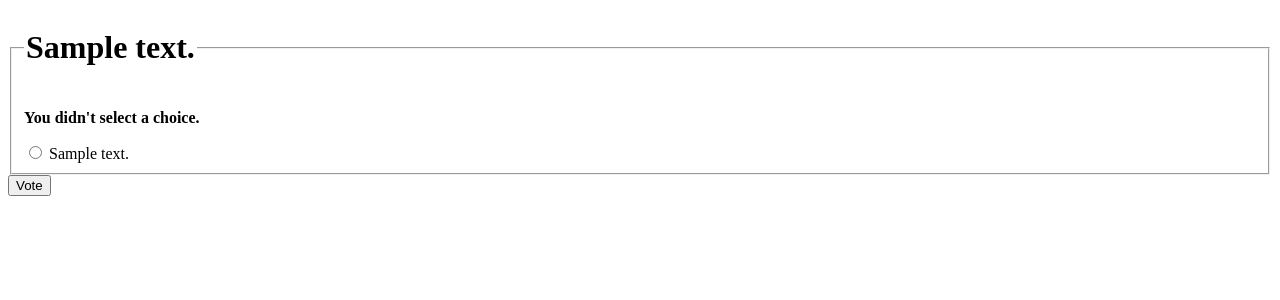
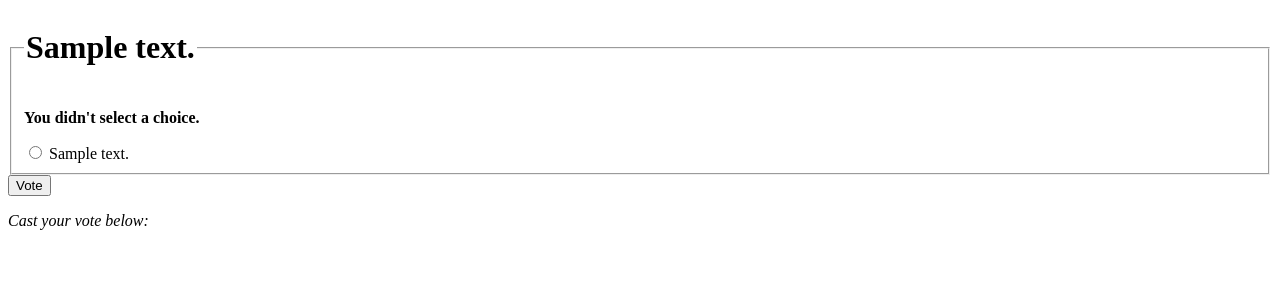
Before and after one commit to MoaazMoh27/djangotutorial, a Django app: page /polls/1/vote/ in a window 1280 px wide. Shown: the top 300 px of the page. Run offline with Django 5.2, Linux system fonts and the light colour scheme; tables that the repository leaves empty hold one stand-in row (values such as "Sample post").

Commit message:
Add voting instruction text to detail page

```diff
--- a/polls/templates/polls/detail.html
+++ b/polls/templates/polls/detail.html
@@ -10,3 +10,4 @@
 </fieldset>
 <input type="submit" value="Vote">
 </form>
+<p><em>Cast your vote below:</em></p>
```
